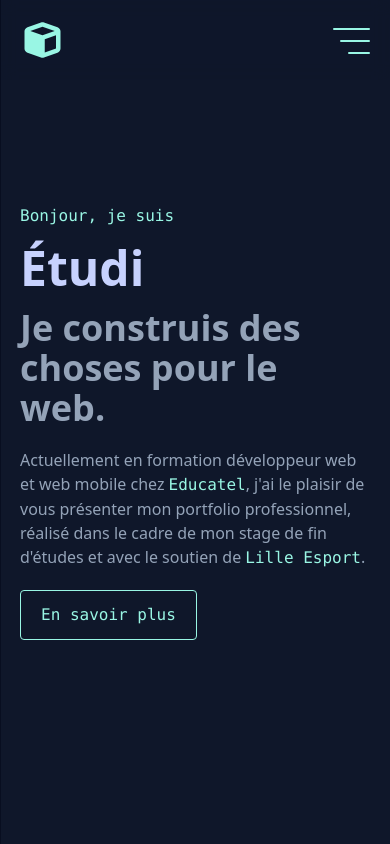
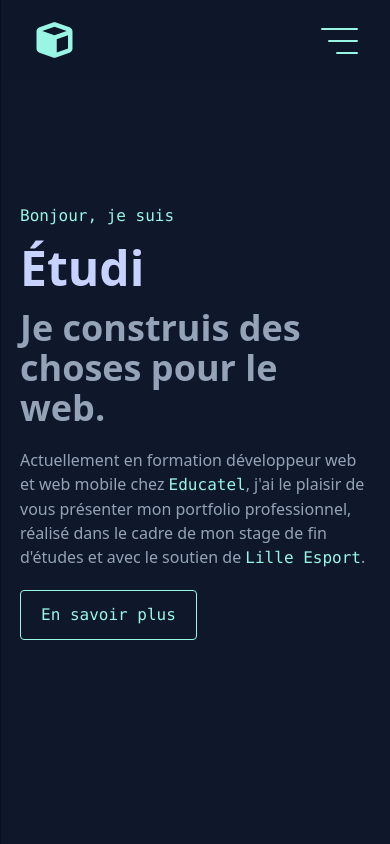
Before and after one commit to g4rf4z/gp-portfolio-client, a Vue app: page / in a window 390 px wide. Shown: the top 844 px of the page. Built offline with nearby package versions, Linux system fonts and the light colour scheme; no server answers.

Commit message:
23/05 - Reorganization of space

```diff
--- a/src/App.vue
+++ b/src/App.vue
@@ -46,7 +46,7 @@
 
 body {
   @apply px-5 text-slate-400 bg-slate-900;
-  @apply sm:px-20 xl:px-40;
+  @apply sm:px-28 lg:px-40;
 
   &.nav-is-toggled {
     @apply overflow-hidden;
--- a/src/components/organisms/MainNav.vue
+++ b/src/components/organisms/MainNav.vue
@@ -89,7 +89,7 @@
 
 <style lang="scss" scoped>
 nav {
-  @apply h-full w-full px-5 flex items-center justify-between relative z-50;
+  @apply h-full w-full px-8 flex items-center justify-between relative z-50;
 
   .logo {
     @apply text-2xl text-teal-200;
```
